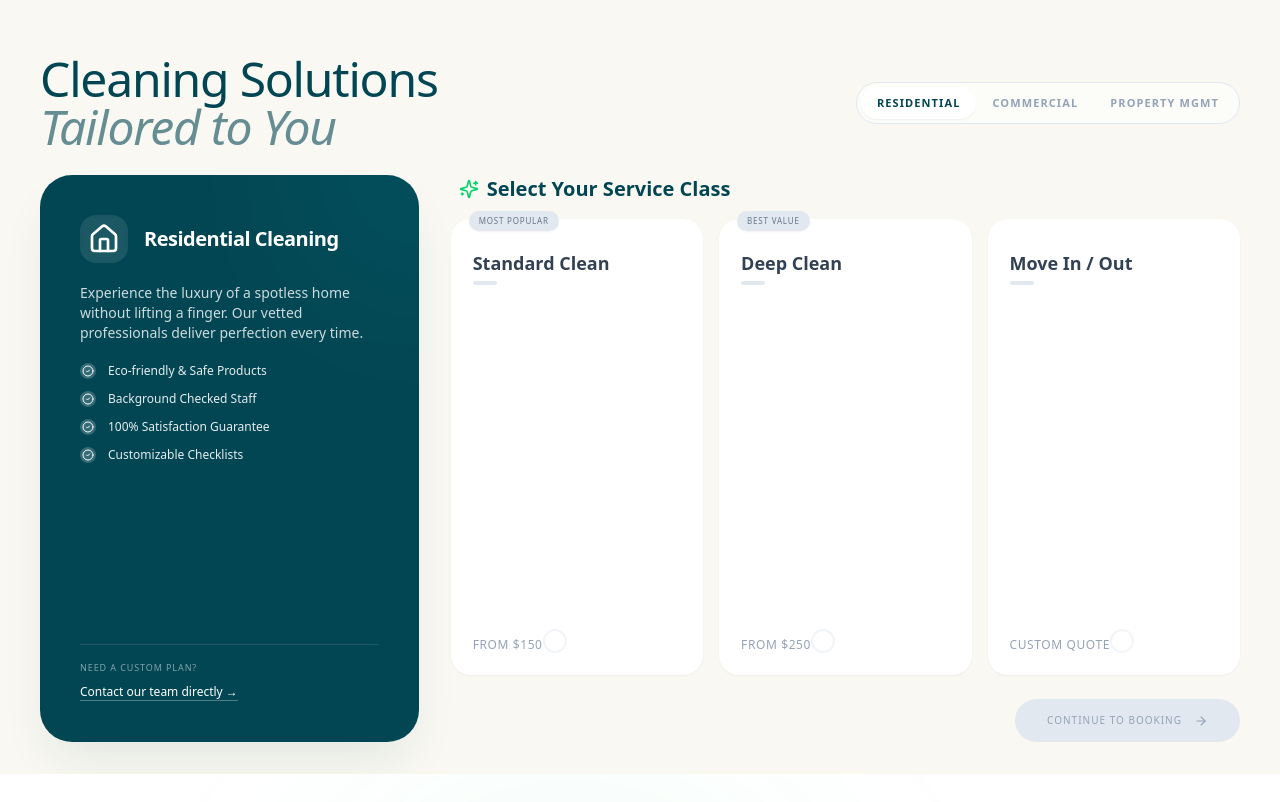
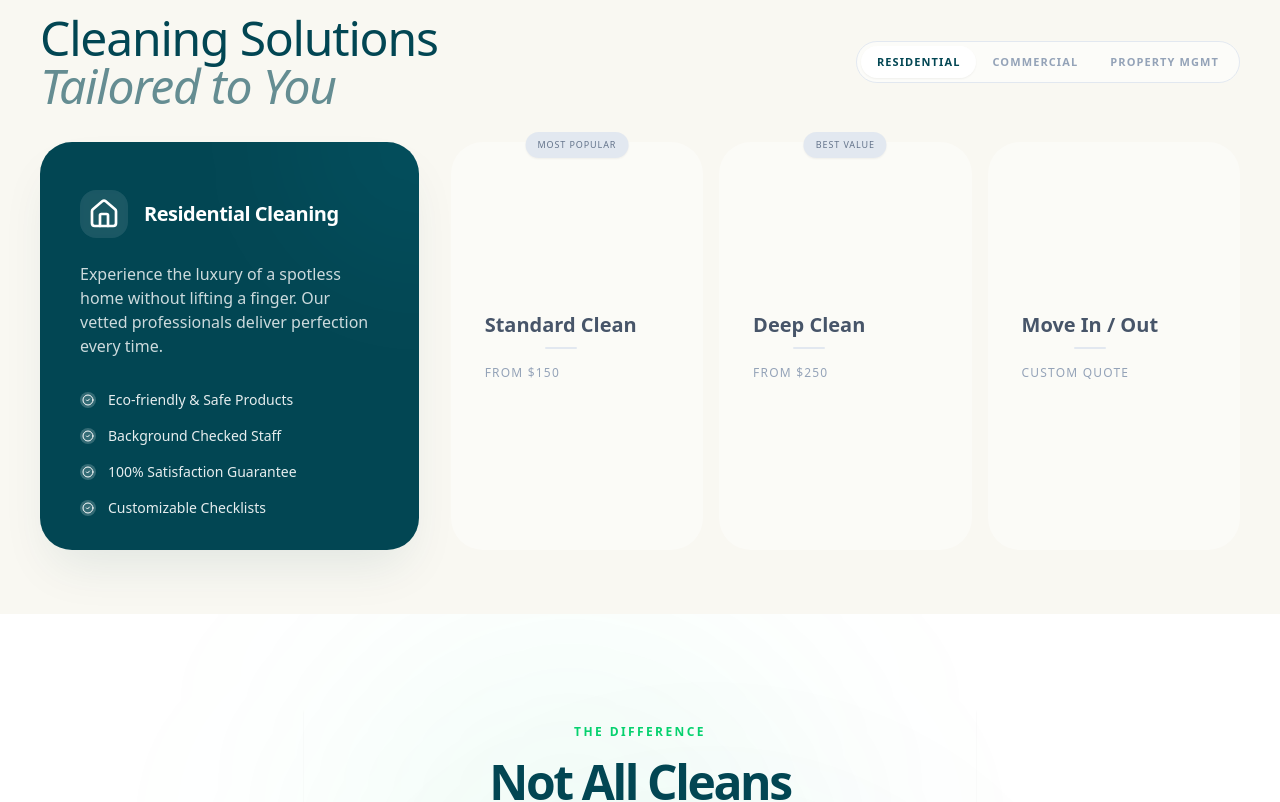
Before and after one commit to renatoquerales28-byte/extreme-cleaning-next, a Next.js app: page / in a window 1280 px wide. Shown: the part 1520-2322 px from the top of the page. Built offline with nearby package versions, Linux system fonts and the light colour scheme.

Commit message:
feat: restructure ServiceSelectorSection with dynamic button and synchronized heights

```diff
--- a/src/components/home/ServiceSelectorSection.tsx
+++ b/src/components/home/ServiceSelectorSection.tsx
@@ -3,7 +3,7 @@
 import { useState } from "react";
 import Link from "next/link";
 import { motion, AnimatePresence } from "framer-motion";
-import { ArrowRight, CheckCircle2, Sparkles, Building2, Home, Briefcase } from "lucide-react";
+import { ArrowRight, CheckCircle2, Building2, Home, Briefcase } from "lucide-react";
 
 type ServiceType = 'residential' | 'commercial' | 'pm';
 
@@ -73,11 +73,11 @@ export default function ServiceSelectorSection() {
     };
 
     return (
-        <section className="w-full bg-[#F9F8F2] relative overflow-hidden lg:h-[100svh] lg:max-h-[950px] flex flex-col pt-16 pb-8 lg:pt-20 lg:pb-8 border-t border-[#024653]/5">
+        <section className="w-full bg-[#F9F8F2] relative overflow-hidden lg:h-[80svh] lg:max-h-[850px] flex flex-col pt-8 pb-12 lg:pt-10 lg:pb-16">
             <div className="max-w-[1700px] mx-auto px-6 lg:px-10 relative z-10 w-full h-full flex flex-col">
 
                 {/* HEADLINE & TABS - Fixed Height portion */}
-                <div className="flex flex-col md:flex-row items-center justify-between gap-4 mb-4 lg:mb-6 shrink-0">
+                <div className="flex flex-col md:flex-row items-center justify-between gap-4 mb-4 lg:mb-8 shrink-0">
                     <h2 className="text-3xl lg:text-4xl xl:text-5xl font-normal tracking-tight text-[#024653] text-center md:text-left leading-[1.1]">
                         Cleaning Solutions <br /> <span className="font-light italic opacity-60">Tailored to You</span>
                     </h2>
@@ -109,12 +109,12 @@ export default function ServiceSelectorSection() {
                 </div>
 
                 {/* CONTENT GRID - Fills remaining space */}
-                <div className="flex-1 grid grid-cols-1 lg:grid-cols-12 gap-8 min-h-0">
+                <div className="flex-1 grid grid-cols-1 lg:grid-cols-12 gap-6 lg:gap-8 min-h-0">
 
                     {/* LEFT: INFO CARD (Dynamic) - Dark Navy Card */}
                     <motion.div
                         layout
-                        className="lg:col-span-4 bg-[#024653] rounded-[2rem] p-8 lg:p-10 text-white flex flex-col relative overflow-hidden h-full shadow-2xl shadow-[#024653]/10"
+                        className="lg:col-span-4 bg-[#024653] rounded-[2rem] px-8 py-10 lg:px-10 lg:py-12 text-white flex flex-col relative overflow-hidden h-full shadow-2xl shadow-[#024653]/10"
                     >
                         {/* Blob Decoration */}
                         <div className="absolute top-0 right-0 w-64 h-64 bg-white/10 rounded-full blur-[60px] -translate-y-1/2 translate-x-1/2 mix-blend-overlay" />
@@ -129,115 +129,111 @@ export default function ServiceSelectorSection() {
                                     transition={{ duration: 0.3 }}
                                     className="flex flex-col h-full"
                                 >
-                                    <div className="flex items-center gap-4 mb-4 lg:mb-5 shrink-0">
+                                    <div className="flex items-center gap-4 mb-4 lg:mb-6 shrink-0">
                                         <div className="w-10 h-10 lg:w-12 lg:h-12 bg-white/10 rounded-2xl flex items-center justify-center backdrop-blur-sm shrink-0">
                                             {activeContent.icon}
                                         </div>
                                         <h3 className="text-lg lg:text-xl font-bold tracking-tight">{activeContent.title}</h3>
                                     </div>
 
-                                    <p className="text-white/80 leading-relaxed mb-5 font-normal text-[13px] lg:text-sm">
+                                    <p className="text-white/80 leading-relaxed mb-6 lg:mb-8 font-normal text-[13px] lg:text-sm xl:text-base">
                                         {activeContent.description}
                                     </p>
 
-                                    <ul className="space-y-3 mb-auto">
+                                    <ul className="space-y-3 lg:space-y-4 mb-auto">
                                         {activeContent.benefits.map((benefit, idx) => (
                                             <li key={idx} className="flex items-center gap-3">
                                                 <div className="p-0.5 rounded-full bg-white/20 shrink-0">
                                                     <CheckCircle2 size={12} className="text-white" />
                                                 </div>
-                                                <span className="font-normal text-white/90 text-[11px] lg:text-xs">{benefit}</span>
+                                                <span className="font-normal text-white/90 text-[11px] lg:text-xs xl:text-sm">{benefit}</span>
                                             </li>
                                         ))}
                                     </ul>
+
+                                    {/* DYNAMIC ACTION BUTTON */}
+                                    <AnimatePresence>
+                                        {selectedOption && (
+                                            <motion.div
+                                                initial={{ opacity: 0, x: 20 }}
+                                                animate={{ opacity: 1, x: 0 }}
+                                                exit={{ opacity: 0, x: 20 }}
+                                                className="mt-8 pt-6"
+                                            >
+                                                <Link
+                                                    href={getWizardLink()}
+                                                    className="inline-flex w-full items-center justify-between gap-4 px-6 lg:px-8 py-4 lg:py-5 bg-white text-[#024653] rounded-full font-normal text-[10px] lg:text-xs uppercase tracking-widest shadow-xl hover:-translate-y-1 hover:shadow-2xl transition-all"
+                                                >
+                                                    <span>Continue to Booking</span>
+                                                    <ArrowRight size={16} />
+                                                </Link>
+                                            </motion.div>
+                                        )}
+                                    </AnimatePresence>
                                 </motion.div>
                             </AnimatePresence>
-
-                            <div className="relative z-10 mt-6 pt-4 border-t border-white/10">
-                                <p className="text-[9px] font-normal uppercase tracking-widest text-white/50 mb-1">Need a Custom Plan?</p>
-                                <a href="/contact" className="text-[11px] lg:text-xs font-normal underline decoration-white/30 underline-offset-4 hover:decoration-white transition-all text-white">
-                                    Contact our team directly →
-                                </a>
-                            </div>
                         </div>
                     </motion.div>
 
-                    {/* RIGHT: INTERACTIVE SELECTION - Directly on Section Background */}
-                    <div className="lg:col-span-8 flex flex-col h-full min-h-0 relative">
-                        <div className="mb-4 flex items-center justify-between shrink-0 px-2">
-                            <h4 className="text-lg lg:text-xl font-bold text-[#024653] flex items-center gap-2">
-                                <Sparkles className="text-[#05D16E]" size={20} />
-                                Select Your Service Class
-                            </h4>
-                        </div>
-
-                        {/* Options Grid */}
-                        <div className="grid grid-cols-1 md:grid-cols-3 gap-3 lg:gap-4 flex-1 min-h-0">
+                    {/* RIGHT: INTERACTIVE SELECTION */}
+                    <div className="lg:col-span-8 flex flex-col h-full min-h-0">
+                        {/* Options Grid - Matches Left Card Height */}
+                        <div className="grid grid-cols-1 md:grid-cols-3 gap-3 lg:gap-4 h-full">
                             <AnimatePresence mode="wait">
                                 {activeContent.options.map((option) => (
                                     <motion.button
                                         key={`${activeTab}-${option.id}`}
-                                        initial={{ opacity: 0, scale: 0.95 }}
+                                        initial={{ opacity: 0, scale: 0.98 }}
                                         animate={{ opacity: 1, scale: 1 }}
-                                        exit={{ opacity: 0, scale: 0.95 }}
+                                        exit={{ opacity: 0, scale: 0.98 }}
                                         onClick={() => setSelectedOption(option.id)}
                                         className={`
-                                            relative p-4 lg:p-5 rounded-[1.25rem] text-left border-2 transition-all group flex flex-col h-full justify-between
+                                            relative p-5 lg:p-8 rounded-[2rem] text-center border-2 transition-all group flex flex-col h-full justify-center
                                             ${selectedOption === option.id
-                                                ? 'bg-white border-transparent shadow-xl shadow-[#024653]/5 z-10'
-                                                : 'bg-white border-transparent hover:border-slate-200 shadow-sm hover:shadow-md'
+                                                ? 'bg-white border-transparent shadow-2xl shadow-[#024653]/5 z-10'
+                                                : 'bg-white/40 border-transparent hover:bg-white hover:shadow-xl'
                                             }
                                         `}
                                     >
                                         {option.tag && (
                                             <span className={`
-                                                absolute -top-2.5 left-4 px-2.5 py-1 text-[8px] font-normal uppercase tracking-widest rounded-full shadow-sm
+                                                absolute -top-3 left-1/2 -translate-x-1/2 px-3 py-1.5 text-[8px] lg:text-[9px] font-normal uppercase tracking-widest rounded-full shadow-sm
                                                 ${selectedOption === option.id ? 'bg-[#024653] text-white' : 'bg-slate-200 text-slate-500'}
                                             `}>
                                                 {option.tag}
                                             </span>
                                         )}
 
-                                        <div className="mt-2">
-                                            <h5 className={`font-bold text-base lg:text-lg leading-tight mb-1 ${selectedOption === option.id ? 'text-[#024653]' : 'text-slate-700'}`}>
+                                        <div className="mb-4">
+                                            <h5 className={`font-bold text-base lg:text-xl leading-tight mb-2 ${selectedOption === option.id ? 'text-[#024653]' : 'text-slate-600'}`}>
                                                 {option.label}
                                             </h5>
-                                            <div className={`h-1 w-6 rounded-full ${selectedOption === option.id ? 'bg-[#05D16E]' : 'bg-slate-200'}`} />
+                                            <div className="flex justify-center">
+                                                <div className={`h-[2px] w-8 rounded-full ${selectedOption === option.id ? 'bg-[#05D16E]' : 'bg-slate-200'}`} />
+                                            </div>
                                         </div>
 
-                                        <div className="flex items-end justify-between mt-4">
-                                            <span className="text-[11px] lg:text-xs font-normal text-slate-400 block uppercase tracking-wider">{option.price}</span>
-                                            <div className={`
-                                                w-6 h-6 shrink-0 rounded-full border-2 flex items-center justify-center transition-colors
-                                                ${selectedOption === option.id ? 'border-transparent bg-[#05D16E]' : 'border-slate-100'}
-                                            `}>
-                                                {selectedOption === option.id && <CheckCircle2 size={12} className="text-white" />}
-                                            </div>
+                                        <div className="flex flex-col items-center gap-3">
+                                            <span className="text-[11px] lg:text-xs font-normal text-slate-400 uppercase tracking-widest">
+                                                {option.price}
+                                            </span>
+                                            {selectedOption === option.id && (
+                                                <motion.div
+                                                    initial={{ scale: 0 }}
+                                                    animate={{ scale: 1 }}
+                                                    className="w-8 h-8 rounded-full bg-[#05D16E] flex items-center justify-center shadow-lg shadow-[#05D16E]/20"
+                                                >
+                                                    <CheckCircle2 size={16} className="text-white" />
+                                                </motion.div>
+                                            )}
                                         </div>
                                     </motion.button>
                                 ))}
                             </AnimatePresence>
                         </div>
-
-                        {/* ACTION AREA */}
-                        <div className="flex justify-end mt-4 lg:mt-6 shrink-0">
-                            <Link
-                                href={selectedOption ? getWizardLink() : '#'}
-                                className={`
-                                    inline-flex items-center gap-3 px-8 py-3.5 rounded-full font-normal text-[10px] uppercase tracking-widest transition-all
-                                    ${selectedOption
-                                        ? 'bg-[#024653] text-white shadow-lg hover:-translate-y-0.5 hover:shadow-xl hover:bg-[#02333d]'
-                                        : 'bg-slate-200 text-slate-400 cursor-not-allowed'
-                                    }
-                                `}
-                                onClick={(e) => !selectedOption && e.preventDefault()}
-                            >
-                                <span>Continue to Booking</span>
-                                <ArrowRight size={14} />
-                            </Link>
-                        </div>
                     </div>
                 </div>
+
             </div>
         </section>
     );
```
